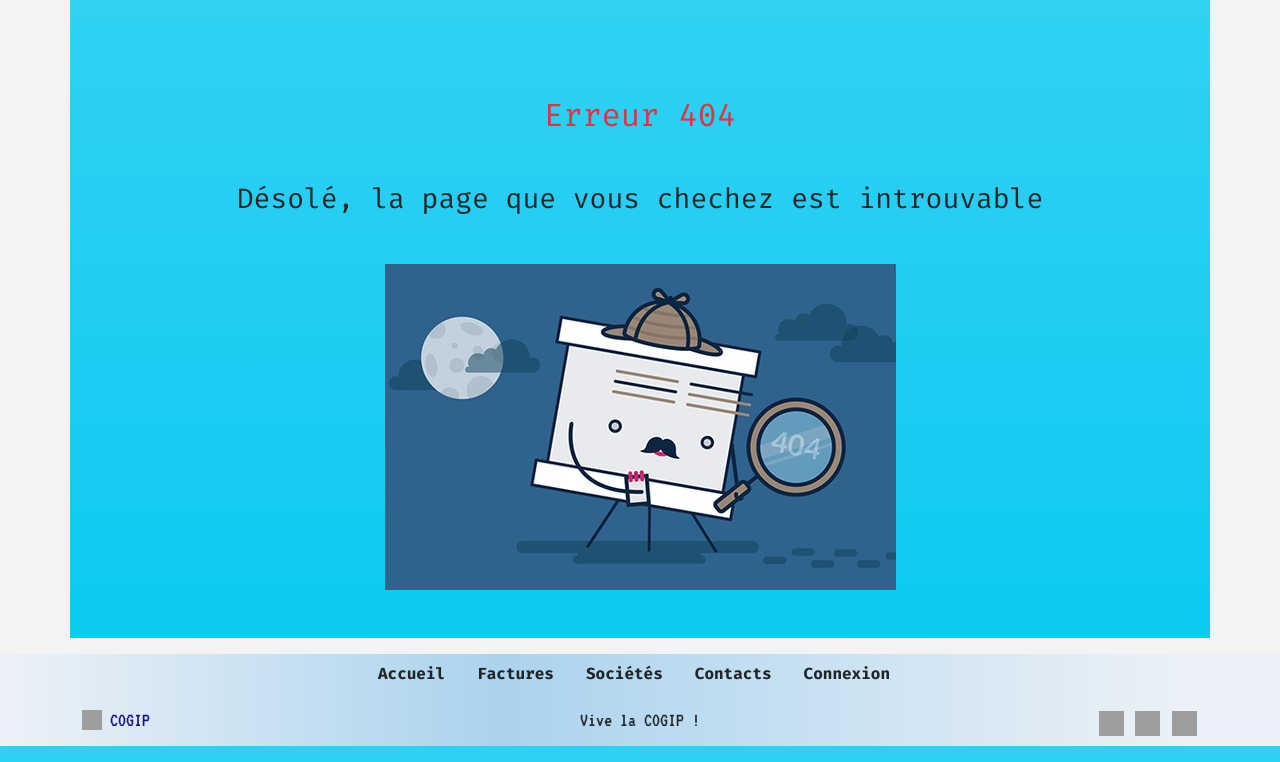
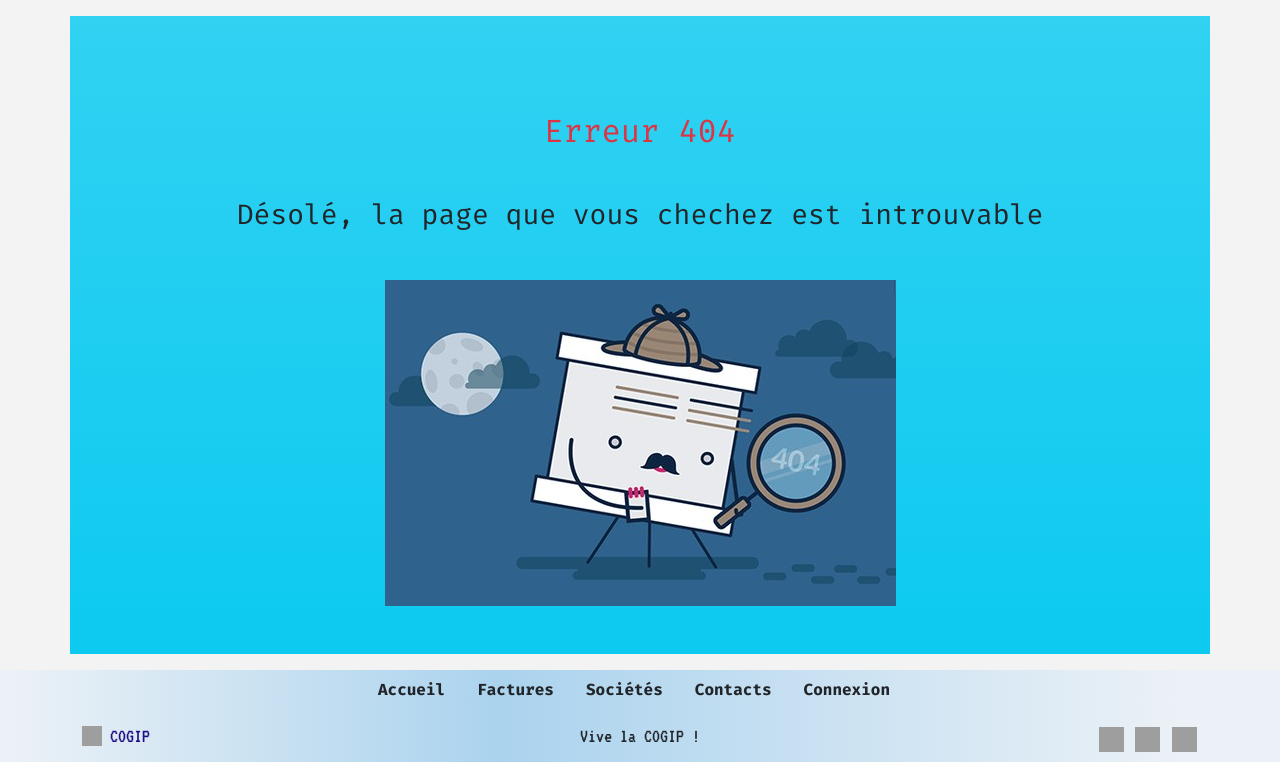
Before and after one commit to jptsr/cogip-challenge, a PHP site: page / in a window 1280 px wide. Shown: the part 61-823 px from the top of the page. Run offline with PHP 8.4, Linux system fonts and the light colour scheme; some libraries are stand-ins or nearby versions; grey boxes are pictures that could not be loaded.

Commit message:
modifier style error

```diff
--- a/src/views/pages/error.php
+++ b/src/views/pages/error.php
@@ -1,6 +1,6 @@
 <?php ob_start(); ?>
 
-<div class="container text-center bg-info bg-gradient py-5">
+<div class="container text-center bg-info bg-gradient py-5 mt-3">
 
   <h2 class="mb-5 mt-5 text-danger text-center">Erreur 404</h2>
   <h3 class="mt-5 mb-5 text-center">Désolé, la page que vous chechez est introuvable</h3>
--- a/src/views/pages/login.php
+++ b/src/views/pages/login.php
@@ -1,6 +1,6 @@
 <?php ob_start(); ?>
 
-<div class="container ">
+<div class="container mb-5">
   <div class="row align-items-center">
     <h1 class="mb-5 mt-5 text-center">Bienvenue à la COGIP</h1>
   </div>
```
